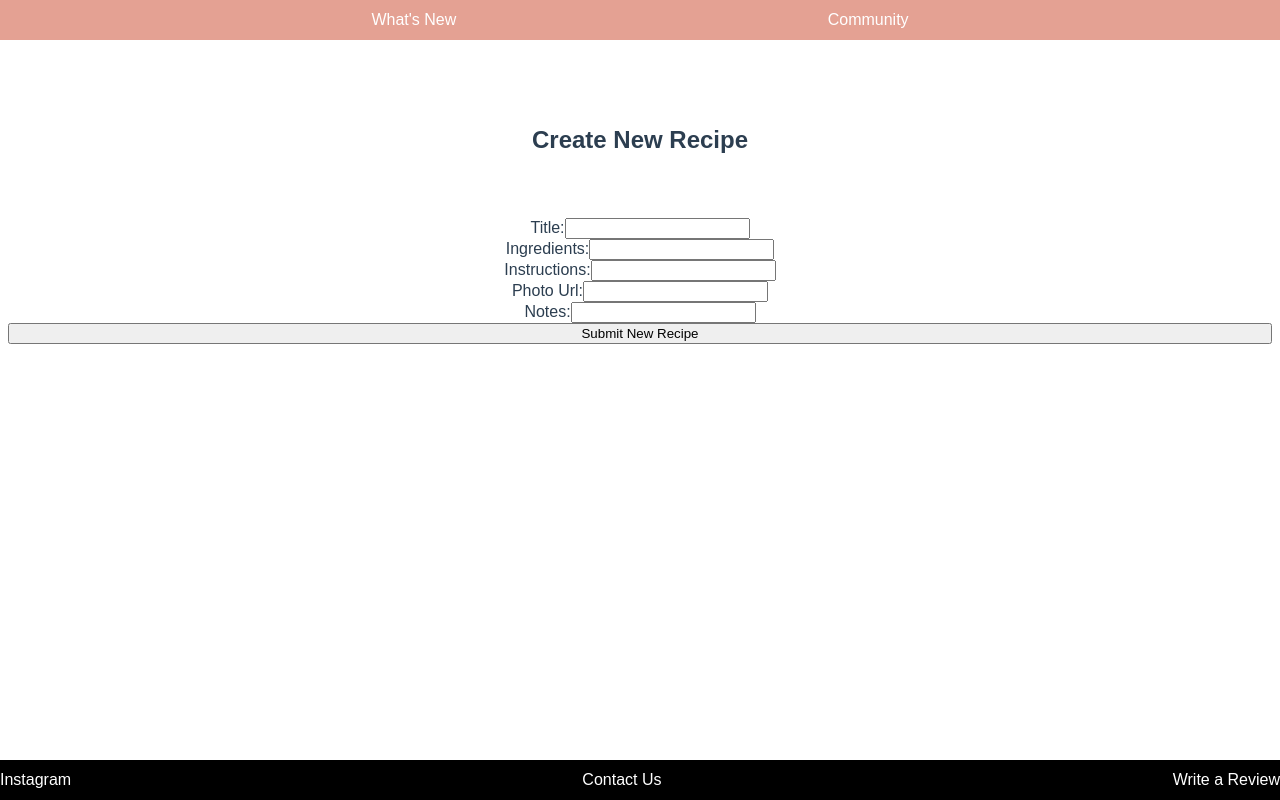
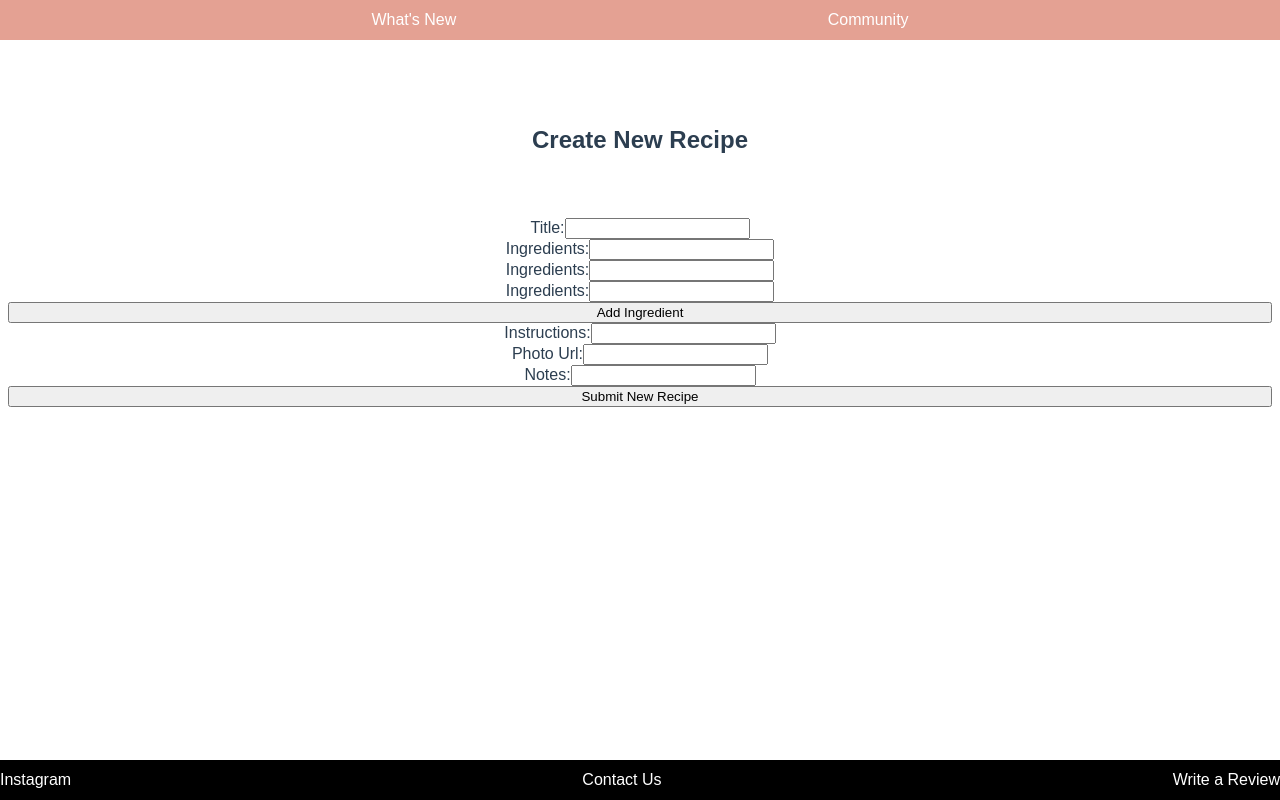
Before and after one commit to Erob711/Recipe-Organizer, a Vue app in the folder vue/: page /create-recipe-page in a window 1280 px wide. Built offline with nearby package versions, Linux system fonts and the light colour scheme.

Commit message:
v-model input to array of ingredients

```diff
--- a/vue/src/components/CreateNewRecipe.vue
+++ b/vue/src/components/CreateNewRecipe.vue
@@ -4,7 +4,10 @@
         <h2>Create New Recipe</h2>
         <form class ="recipe-form">
             <label for="title">Title:<input type = "text" v-model="recipe.title"/></label>
-            <label for="ingredient">Ingredients:<input type = "text" v-model="ingredient.ingredient"></label>
+            <div class = "ingredients" v-for="(input, index) in ingredients" :key="`ingredientInput-${index}`">
+                <label for="ingredient">Ingredients:<input type = "text" v-model="input.ingredient"></label>
+            </div>
+            <button type="button" v-on:click="addIngredient">Add Ingredient</button>
             <label for="instructions">Instructions:<input type = "text" v-model="instructions.instruction"></label>
             <label for="photo-url">Photo Url:<input type = "text" v-model="photo.photoUrl"></label>
             <label for="notes">Notes:<input type = "text" v-model="note.note"></label>
@@ -29,13 +32,15 @@ export default {
                 title: "",
                 category: ""
             },
-            ingredient: {
+            ingredients: [{
                 recipeId: "",
                 ingredient: "",
                 ingredientNumber: 3,
                 measurement: ""
 
             },
+            {},
+            {}],
             instructions: {
                 recipeId: "",
                 instruction: "",
@@ -116,6 +121,9 @@ export default {
                 console.log("issue with note");
                 }
          });
+    },
+    addIngredient() {
+        console.log("does nothing yet");
     }
     },
 }
```
